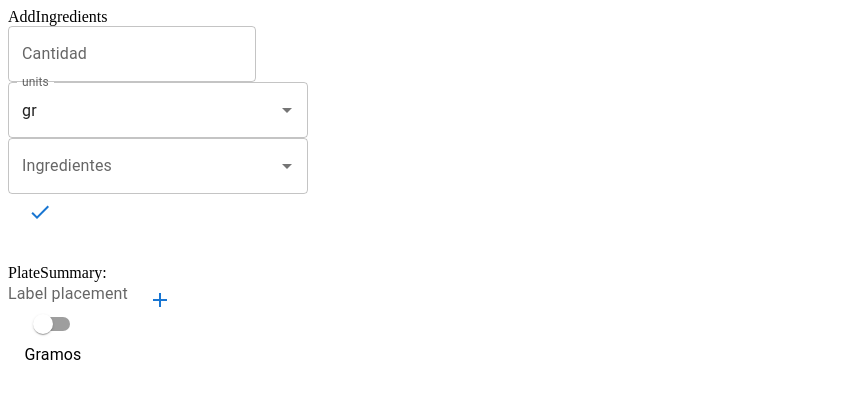
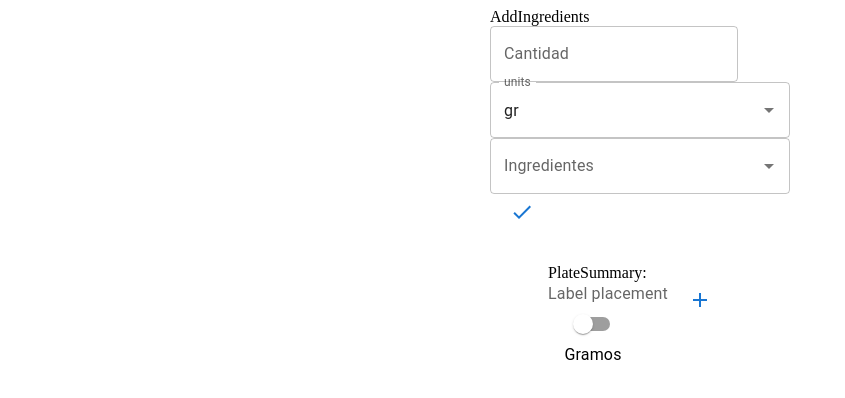
Before and after one commit to Piazzolla/calculadora-calorias, a Next.js app: page /tracker/add-plate in a window 1280 px wide. Shown: the top 398 px of the page, without its empty margins (0-845 px from the left). Built offline with nearby package versions, Linux system fonts and the light colour scheme.

Commit message:
adding a layout and renaming plate for budget

```diff
--- a/components/plate/PlateSummary.tsx
+++ b/components/budget/BudgetSummary.tsx
@@ -8,7 +8,7 @@ import FormControlLabel from '@mui/material/FormControlLabel';
 import FormLabel from '@mui/material/FormLabel';
 import FormGroup from '@mui/material/FormGroup';
 
-export const PlateSummary = () => {
+export const BudgetSummary = () => {
 
     const { plate, totalGrOfCarbs, totalGrOfFats, totalGrOfProtein, totalCalories } = useContext(PlateContext);
 
--- /dev/null
+++ b/layouts/BudgetEditLayout.tsx
@@ -0,0 +1,23 @@
+import { Box } from '@mui/material'
+import { AddIngredients } from 'components/budget/AddIngredients';
+import { BudgetSummary } from 'components/budget/BudgetSummary';
+
+
+interface Props {
+    addIngredient:  React.ReactNode,
+    summary:        React.ReactNode
+}
+
+export const BudgetEditLayout = ({ addIngredient, summary }:Props) => {
+    return (
+        <Box sx={{
+            display: 'flex',
+            flexDirection:'column',
+            alignItems: 'center',
+            justifyContent: 'center'
+        }}>
+            <Box>{addIngredient}</Box>
+            <Box>{summary}</Box>
+        </Box>
+    )
+}
--- a/pages/tracker/add-plate.tsx
+++ b/pages/tracker/add-plate.tsx
@@ -1,14 +1,14 @@
-import { AddIngredients } from "components/plate/AddIngredients";
-import { PlateSummary } from "components/plate/PlateSummary";
+import { AddIngredients } from "components/budget/AddIngredients";
+import { BudgetSummary } from "components/budget/BudgetSummary";
 import { PlateProvider } from "context/plate";
 import { NextPage } from "next"
+import { BudgetEditLayout } from '../../layouts/BudgetEditLayout';
 
 const AddPlatePage: NextPage = () => {
     return (
         <>
             <PlateProvider>
-                <AddIngredients />
-                <PlateSummary />
+                <BudgetEditLayout addIngredient={<AddIngredients />} summary={<BudgetSummary />}/>
             </PlateProvider>
         </>
     )
```
Also changed, not shown: components/budget/AddIngredients.tsx (renamed from components/plate/AddIngredients.tsx).
